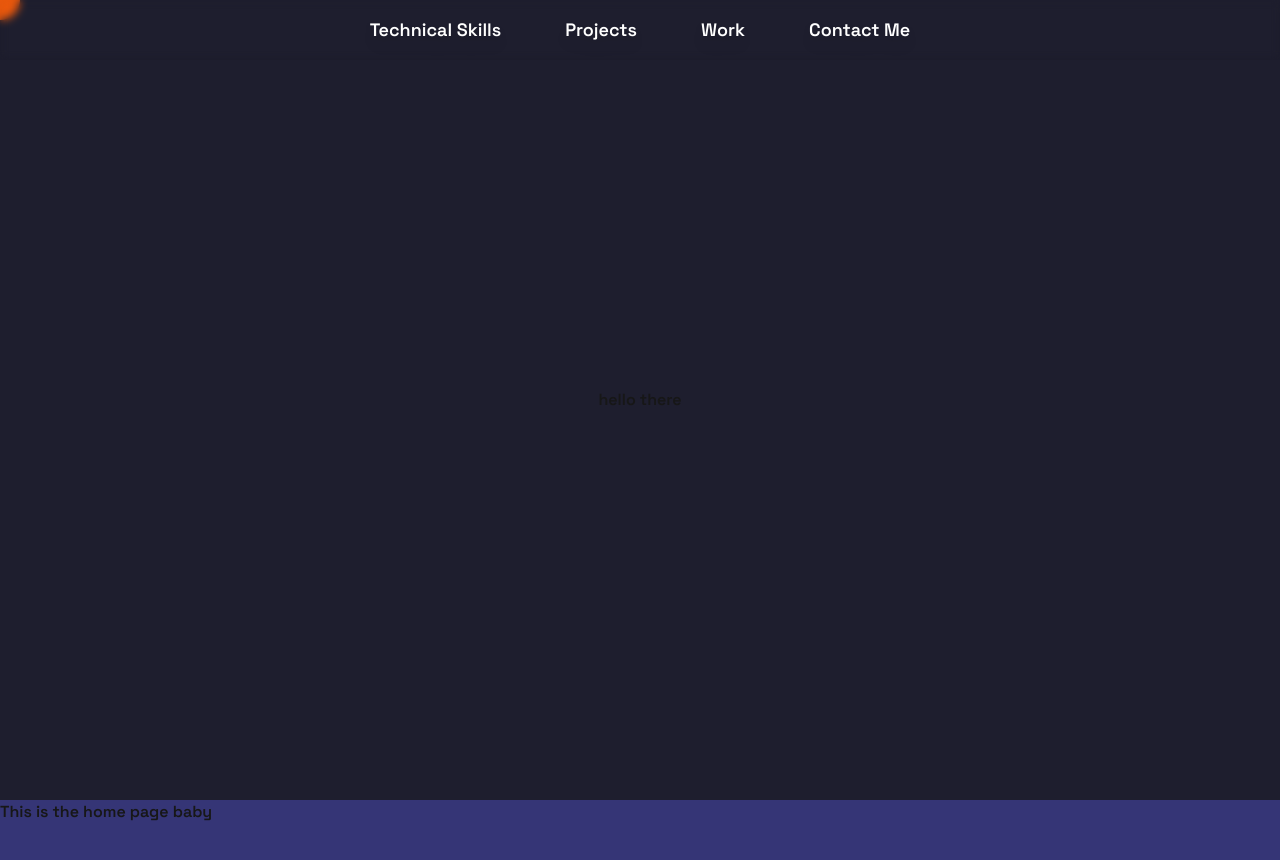
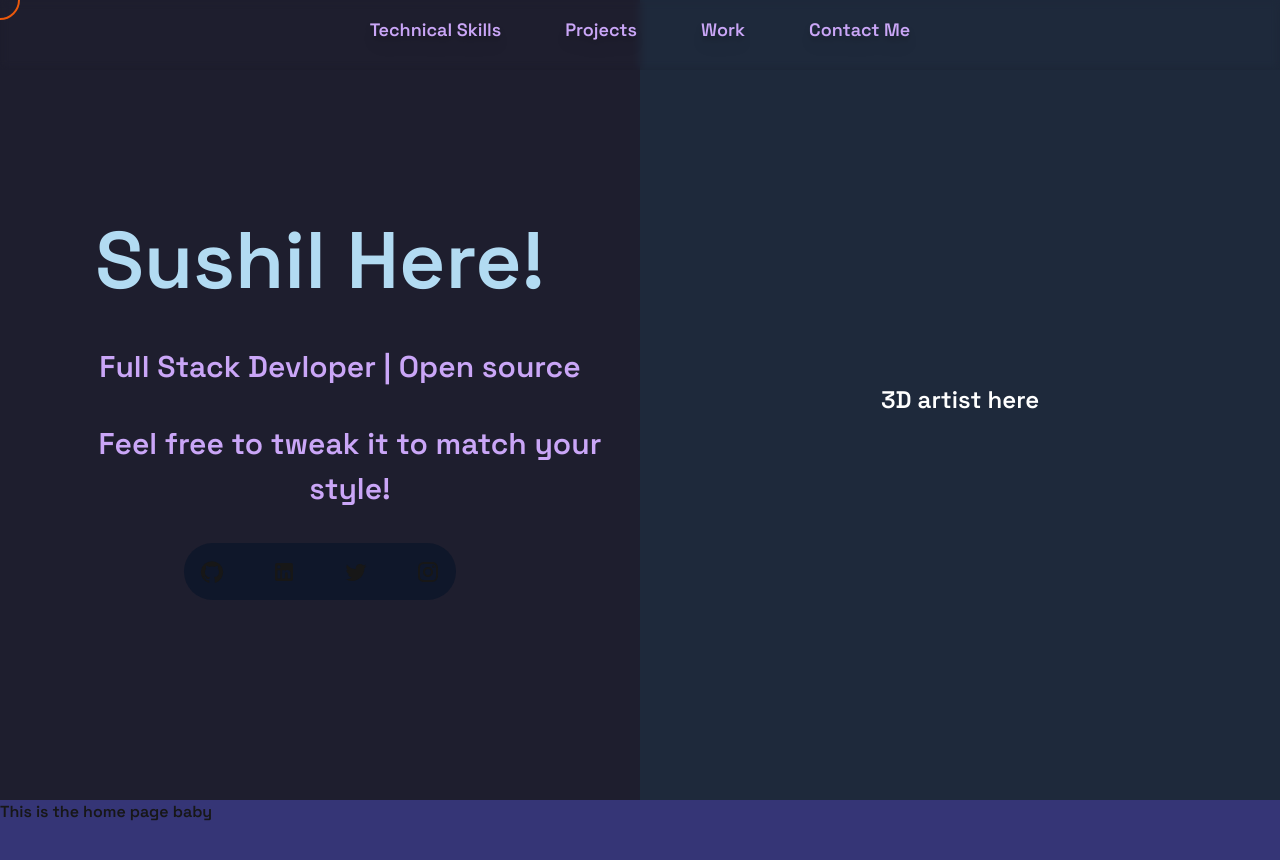
Before and after one commit to sushil016/portfolio.sushil, a Next.js app: page / in a window 1280 px wide. Shown: the top 860 px of the page. Built offline with nearby package versions, Linux system fonts and the light colour scheme.

Commit message:
created some home page

```diff
--- a/package.json
+++ b/package.json
@@ -9,6 +9,10 @@
     "lint": "next lint"
   },
   "dependencies": {
+    "@emotion/react": "^11.13.3",
+    "@emotion/styled": "^11.13.0",
+    "@mui/icons-material": "^6.1.0",
+    "@mui/material": "^6.1.0",
     "@radix-ui/react-icons": "^1.3.0",
     "@react-three/drei": "^9.112.0",
     "@react-three/fiber": "^8.17.7",
--- a/src/app/page.tsx
+++ b/src/app/page.tsx
@@ -1,43 +1,11 @@
-"use client"
+
 import LandingPage from "@/components/portfolio";
-import {motion} from 'framer-motion'
-import useMousePosition from "./utils/mouseposition";
-import { useState } from "react";
 
 
 export default function Home() {
 
-  const {x,y} = useMousePosition();
-  const [bgVariant , setBgVarient] = useState("default")
-
-
-  const varients = {
-    default: {
-      x:x-20,
-      y:y-20,
-      webkitmaskPosition:true
-    },
-
-    navbarCursor:{
-      opacity:1,
-      width:80,
-      height:80,
-      backgroundcolor:"#fff",
-      x:x-40,
-      y:y-40,
-    }
-
-  }
-
-  const spring = {
-    type: "spring",
-    stiffness: 500,
-    damping: 28
-  };
-
   return (
     <>
-    <motion.div variants={varients} transition={spring} animate="default"  className="cursor-none h-[40px] w-[40px] rounded-full bg-orange-600 fixed top-0 left-0"/>
     <LandingPage/>
     </>
 
--- a/src/app/utils/mouseposition.tsx
+++ b/src/app/utils/mouseposition.tsx
@@ -6,7 +6,7 @@ export default function useMousePosition ()  {
 
     const [mousePosition, setMousePosition] = useState({x:0 , y:0})
 
-    const updateMousePosition = (e) => {
+    const updateMousePosition = (e: MouseEvent) => {
      setMousePosition({x:e.clientX , y:e.clientY})
     }
     useEffect(()=>{
--- a/src/components/Home.tsx
+++ b/src/components/Home.tsx
@@ -1,14 +1,61 @@
+import GitHubIcon from '@mui/icons-material/GitHub';
+import LinkedInIcon from '@mui/icons-material/LinkedIn';
+import TwitterIcon from '@mui/icons-material/Twitter';
+import InstagramIcon from '@mui/icons-material/Instagram';
 
-const Home = () => {
+interface HomeProps {
+  bgVariant: string;
+  setBgVariant: React.Dispatch<React.SetStateAction<string>>;
+  cursorText: string;
+  setCursorText: React.Dispatch<React.SetStateAction<string>>;
+}
+
+const Home: React.FC<HomeProps> = ({ setBgVariant, setCursorText })=> {
+  function textEnter(){
+    setBgVariant("nameCursor")
+    setCursorText("Name")
+  }
+
+  function textOut(){
+   setBgVariant("default")
+   setCursorText("")
+  }
+
   return (
     <>
-     <div className="bg-[#1E1E2E] h-screen w-full ">
-        <div className="w-full h-screen flex justify-center items-center">hello there</div>
-     </div>
-     <div className="bg-[#353576] h-screen w-full ">This is the home page baby </div>
+      <div className="bg-[#1E1E2E] h-screen w-full flex">
+        <div className="w-1/2 h-screen flex justify-center items-center flex-col">
+          <div
+          onMouseEnter={textEnter}
+          onMouseLeave={textOut}
+           className="text-[#B2DBF2] text-center text-[80px] font-bold pointer-events ">
+            Sushil Here!
+          </div>
+          <div className="text-[#CAA6F7] text-center text-[30px] font-bold ml-[40px] mt-6 ">
+            Full Stack Devloper | Open source
+          </div>
+          <div className="text-[#CAA6F7] text-center text-[30px] font-bold ml-[60px] w-[600px]  p-8">
+            Feel free to tweak it to match
+            your style!
+          </div>
+          <div className="flex  bg-slate-900 p-4 rounded-full gap-12">
+            <div><button><GitHubIcon /></button></div>
+            <div><button><LinkedInIcon /></button></div>
+            <div><button><TwitterIcon /></button></div>
+            <div><button><InstagramIcon /></button></div>
+          </div>
+        </div>
+        <div className="text-white text-center h-full w-1/2 text-2xl font-bold flex justify-center items-center bg-slate-800">
+          3D artist here
+        </div>
+      </div>
+      <div className="bg-[#353576] h-screen w-full ">
+        This is the home page baby{" "}
+      </div>
     </>
-  )
-}
+  );
+};
 
-export default Home
- // #1E1E2E
+export default Home;
+// #1E1E2E
+// #B2DBF2
--- a/src/components/Navbar.tsx
+++ b/src/components/Navbar.tsx
@@ -1,10 +1,15 @@
-import React from 'react'
+import React, { Dispatch, SetStateAction } from 'react'
 import { GradientBorderNavbar } from './gradient-border-navbar'
 
-const Navbar = () => {
+interface NavbarProps {
+  bgVariant: string;
+  setBgVarient: Dispatch<SetStateAction<string>>;
+}
+
+const Navbar = ({bgVariant,setBgVarient}: NavbarProps) => {
   return (
     <div>
-      <GradientBorderNavbar/>
+      <GradientBorderNavbar bgVariant={bgVariant} setBgVarient={setBgVarient}/>
     </div>
   )
 }
--- a/src/components/gradient-border-navbar.tsx
+++ b/src/components/gradient-border-navbar.tsx
@@ -1,9 +1,8 @@
 'use client'
 
-import React, { useState } from 'react'
 import Link from 'next/link'
 import { motion } from 'framer-motion'
-import useMousePosition from '@/app/utils/mouseposition'
+
 
 const navItems = [
   { name: 'Technical Skills', href: '#skills' },
@@ -12,26 +11,34 @@ const navItems = [
   { name: 'Contact Me', href: '#contact' },
 ]
 
-export function GradientBorderNavbar() {
+interface props  {
+  bgVariant:string
+  setBgVarient:React.Dispatch<React.SetStateAction<string>>
+}
+
+export function GradientBorderNavbar(props:props) {
 
   function NavEnter (){
-    setBgVarient("navbarCursor")
+    props.setBgVarient("navbarCursor")
  }
 
  function NavOut (){
-  setBgVarient("default")
+  props.setBgVarient("default")
  }
 
 
   return (
-    <nav className="fixed top-0 w-full  p-4 backdrop-blur-sm drop-shadow-lg">
-      <div className="max-w-6xl mx-auto ">
+    <nav className="fixed top-0 w-full h-[70px] p-4 backdrop-blur-sm drop-shadow-lg">
+      <div className="max-w-6xl mx-auto drop-shadow-lg">
         <ul className="flex justify-center items-center space-x-4 sm:space-x-8 ">
           {navItems.map((item) => (
             <motion.li key={item.name} whileHover={{ scale: 1.05 }} whileTap={{ scale: 0.95 }}
             >
               <Link href={item.href}>
-                <span className="relative px-4 py-2  text-white text-sm sm:text-lg font-medium cursor-pointer transition-all duration-300 rounded-full group hover:border hover:text-neutral-300 ease-in-out bg-b-gradient-to-r from-pink-500 via-purple-500 to-blue-500">
+                <span
+                onMouseEnter={NavEnter}
+                onMouseLeave={NavOut}
+                 className="relative px-4 py-2  text-[#CAA6F7] text-sm sm:text-lg font-medium cursor-pointer transition-all duration-300 rounded-full group hover:border  ease-in-out bg-b-gradient-to-r from-pink-500 via-purple-500 to-blue-500">
                 {item.name}
                 </span>
               </Link>
--- a/src/components/portfolio.tsx
+++ b/src/components/portfolio.tsx
@@ -1,12 +1,69 @@
+"use client"
 import React from 'react'
 import Navbar from './Navbar'
 import Home from './Home'
+import {motion} from 'framer-motion'
+
+import { useState } from "react";
+import useMousePosition from '@/app/utils/mouseposition';
 
 const LandingPage = () => {
+
+
+  const {x,y} = useMousePosition();
+  const [bgVariant, setBgVariant] = useState("default")
+
+  const [cursorText, setCursorText] = useState("");
+
+
+
+  const variants = {
+    default: {
+      x:x-20,
+      y:y-20,
+      transition: {
+        type: "spring",
+        mass: 0.6
+      }
+    },
+
+    navbarCursor:{
+      opacity:1,
+      width:60,
+      height:60,
+      border:"none",
+      backgroundColor:"#FFA500",
+      mixBlendMode:"difference" as const,
+      x:x-30,
+      y:y-30,
+    },
+    nameCursor:{
+      opacity:1,
+      width:100,
+      height:100,
+      // border:"none",
+      backgroundColor:"#1E1E2E",
+      mixBlendMode:"difference" as const,
+      x:x-50,
+      y:y-50,
+    }
+  }
+
+  const spring = {
+    type: "spring",
+    stiffness: 500,
+    damping: 28
+  };
+
   return (
     <>
-      <Navbar/>
-      <Home/>
+       <div>
+       <motion.div variants={variants} transition={spring} animate={bgVariant}  className="cursor-none z-10 h-[40px] w-[40px] rounded-full border-2 border-orange-600 fixed top-0 left-0 pointer-events-none justify-center items-center">
+       <span className='text-white m-auto pointer-events-none font-size-inherit flex justify-center items-center mt-9'>{cursorText}</span>
+       </motion.div>
+       </div>
+      <Navbar bgVariant={bgVariant} setBgVarient={setBgVariant}/>
+      <Home bgVariant={bgVariant} setBgVariant={setBgVariant} cursorText={cursorText} setCursorText={setCursorText}/>
     </>
   )
 }
```
Also changed, not shown: 1 other file (tests, documents, lock files or other folders).
